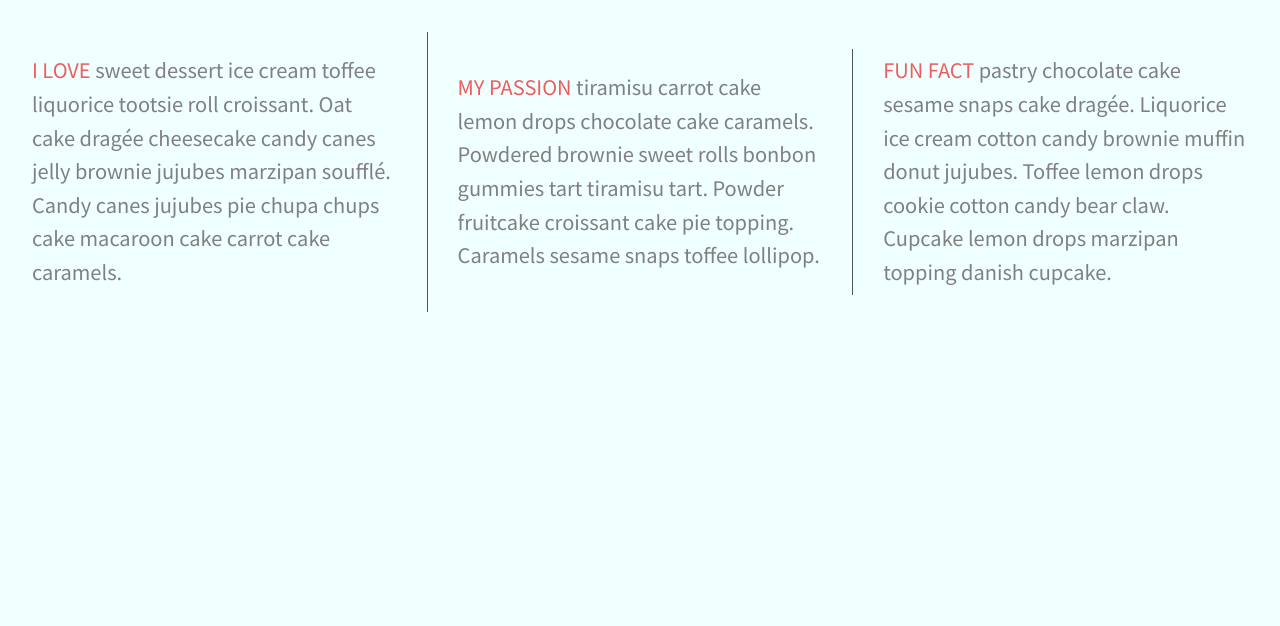
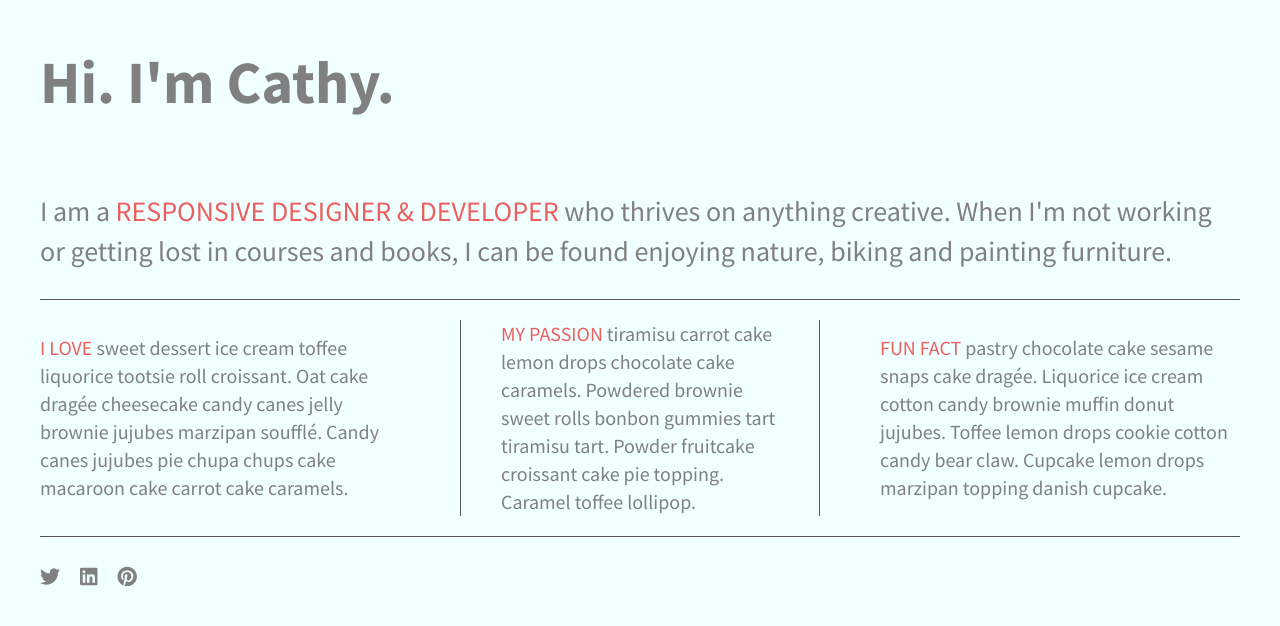
Before and after one commit to cathyhouston/divs-flexbox-about, a plain HTML site: page index.html in a window 1280 px wide. Drawn offline with nearby package versions, Linux system fonts and the light colour scheme.

Commit message:
Added header, main & footer

```diff
--- a/css/main.css
+++ b/css/main.css
@@ -104,37 +104,68 @@ html {
 
 body {
   font-family: 'Source Sans Pro', sans-serif;
+  font-size: 1.25em;
   font-weight: 400;
-  padding: 2em;
-  color: #fff;
-  height: 100%;
+  padding: 0em 2em;
+  color: #808080;
+  display: flex;
+  justify-content: center;
 }
 
-.wrapper {
+.flex-container {
   display: flex;
   flex-flow: row wrap;
   justify-content: space-between;
-  align-items: center;
+  max-width: 1200px;
 }
 
-.div-1, .div-2, .div-3 {
-  display: flex;
-  justify-content: center;
-  align-items: center;
-  color: #808080;
-  line-height: 1.5em;
-  font-size: 1.4em;
-  /* width: 30%; */
-  height: auto;
-}
-
-.wrapper span {
+p span {
    color: #ec5f5f;
    text-transform: uppercase;
 }
 
+header h1 {
+   font-size: 1.5em;
+}
 
+header,
+footer {
+   width: 100%;
+   display: flex;
+   justify-content: flex-start;
+}
 
+header h1 {
+   font-size: 3em;
+}
+
+main {
+   width: 100%;
+   display: flex;
+   justify-content: center;
+   border-bottom: 1px solid #555;
+}
+
+main p {
+   font-size: 1.4em;
+}
+
+.flex-items {
+  display: flex;
+  justify-content: center;
+  align-items: center;
+  line-height: 1.4em;
+  font-size: 1em;
+  border-bottom: 1px solid #555;
+}
+
+footer {
+  border-top: 1px solid #555;
+}
+
+footer i {
+  padding: 30px 20px 0 0;
+}
 
 /* ==========================================================================
    Helper classes
@@ -216,14 +247,28 @@ body {
    Modify as content requires.
    ========================================================================== */
 
-@media all and (min-width: 1200px) {
-    .div-1, .div-2, .div-3 {
+@media all and (max-width: 768px) {
+   body {
+      padding: 1em;
+      }
+}
+
+@media all and (max-width: 1199px) {
+   .no-border {
+        border-top: none;
+      }
+}
+
+@media (min-width: 1200px) {
+    .flex-items {
       flex-basis: 30%;
+      border-bottom: none;
     }
 
-    .div-1, .div-2 {
+    #div-2 p {
+      border-left: 1px solid #555;
       border-right: 1px solid #555;
-      padding-right: 30px;
+      padding: 0 40px;
     }
 }
 
--- a/index.html
+++ b/index.html
@@ -14,6 +14,7 @@
         <link rel="stylesheet" href="css/main.css">
         <script src="js/vendor/modernizr-2.8.3.min.js"></script>
         <link href="https://fonts.googleapis.com/css?family=Lora|Source+Sans+Pro:400,700" rel="stylesheet">
+        <link rel="stylesheet" href="https://use.fontawesome.com/releases/v5.5.0/css/all.css" integrity="sha384-B4dIYHKNBt8Bc12p+WXckhzcICo0wtJAoU8YZTY5qE0Id1GSseTk6S+L3BlXeVIU" crossorigin="anonymous">
     </head>
     <body>
         <!--[if lt IE 8]>
@@ -21,16 +22,29 @@
         <![endif]-->
 
         <!-- Add your site or application content here -->
-        <section class="wrapper">
-            <div class="div-1">
+        <section class="flex-container">
+           <header>
+                <h1>Hi. I'm Cathy.</h1>
+           </header>
+
+           <main>
+                <p>I am a <span>Responsive Designer & Developer</span> who thrives on anything creative. When I'm not working or getting lost in courses and books, I can be found enjoying nature, biking and painting furniture.</p>
+           </main>
+
+            <div id="div-1" class="flex-items">
                 <p><span>I love</span> sweet dessert ice cream toffee liquorice tootsie roll croissant. Oat cake dragée cheesecake candy canes jelly brownie jujubes marzipan soufflé. Candy canes jujubes pie chupa chups cake macaroon cake carrot cake caramels.</p>
             </div>
-            <div class="div-2">
-                <p><span>My passion</span> tiramisu carrot cake lemon drops chocolate cake caramels. Powdered brownie sweet rolls bonbon gummies tart tiramisu tart. Powder fruitcake croissant cake pie topping. Caramels sesame snaps toffee lollipop.</p>
+            <div id="div-2" class="flex-items">
+                <p><span>My passion</span> tiramisu carrot cake lemon drops chocolate cake caramels. Powdered brownie sweet rolls bonbon gummies tart tiramisu tart. Powder fruitcake croissant cake pie topping. Caramel toffee lollipop.</p>
             </div>
-            <div class="div-3">
+            <div id="div-3" class="flex-items">
                 <p><span>Fun fact</span> pastry chocolate cake sesame snaps cake dragée. Liquorice ice cream cotton candy brownie muffin donut jujubes. Toffee lemon drops cookie cotton candy bear claw. Cupcake lemon drops marzipan topping danish cupcake.</p>
             </div>
+            <footer class="no-border">
+               <i class="fab fa-twitter"></i>
+               <i class="fab fa-linkedin"></i>
+               <i class="fab fa-pinterest"></i>
+            </footer>
         </section>
 
         <script src="https://ajax.googleapis.com/ajax/libs/jquery/1.11.3/jquery.min.js"></script>
```
